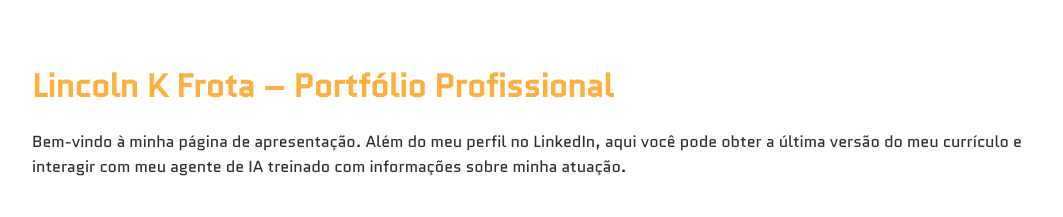
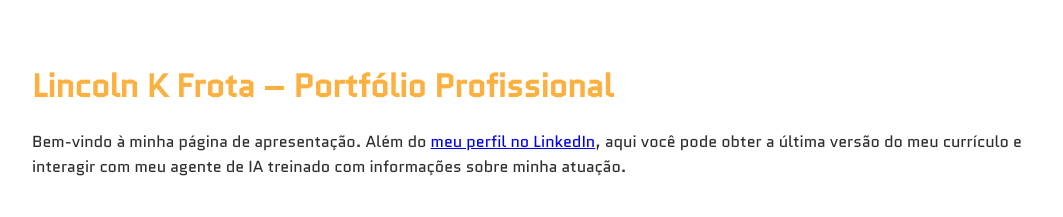
Before and after one commit to lkfrota/frotasolar-site, a plain HTML site: page lincoln_eng.html in a window 1280 px wide. Shown: the top 217 px of the page, without its empty margins (108-1171 px from the left). Drawn offline with Linux system fonts and the light colour scheme.

Commit message:
Update lincoln_eng.html
Adicionado o link para o perfil LinkedIn

```diff
--- a/lincoln_eng.html
+++ b/lincoln_eng.html
@@ -60,7 +60,7 @@
 <body>
 
   <h1>Lincoln K Frota – Portfólio Profissional</h1>
-  <p>Bem-vindo à minha página de apresentação. Além do meu perfil no LinkedIn, aqui você pode obter a última versão do meu currículo e interagir com meu agente de IA treinado com informações sobre minha atuação.</p>
+  <p>Bem-vindo à minha página de apresentação. Além do <a href="https://www.linkedin.com/in/lincoln-k-frota/" target="_blank">meu perfil no LinkedIn</a>, aqui você pode obter a última versão do meu currículo e interagir com meu agente de IA treinado com informações sobre minha atuação.</p>
 
   <h2>📄 Currículo</h2>
   <a class="button" href="ENG_LINCOLN_K_FROTA_Jun25.pdf" download>Baixar Currículo em PDF</a>
```
